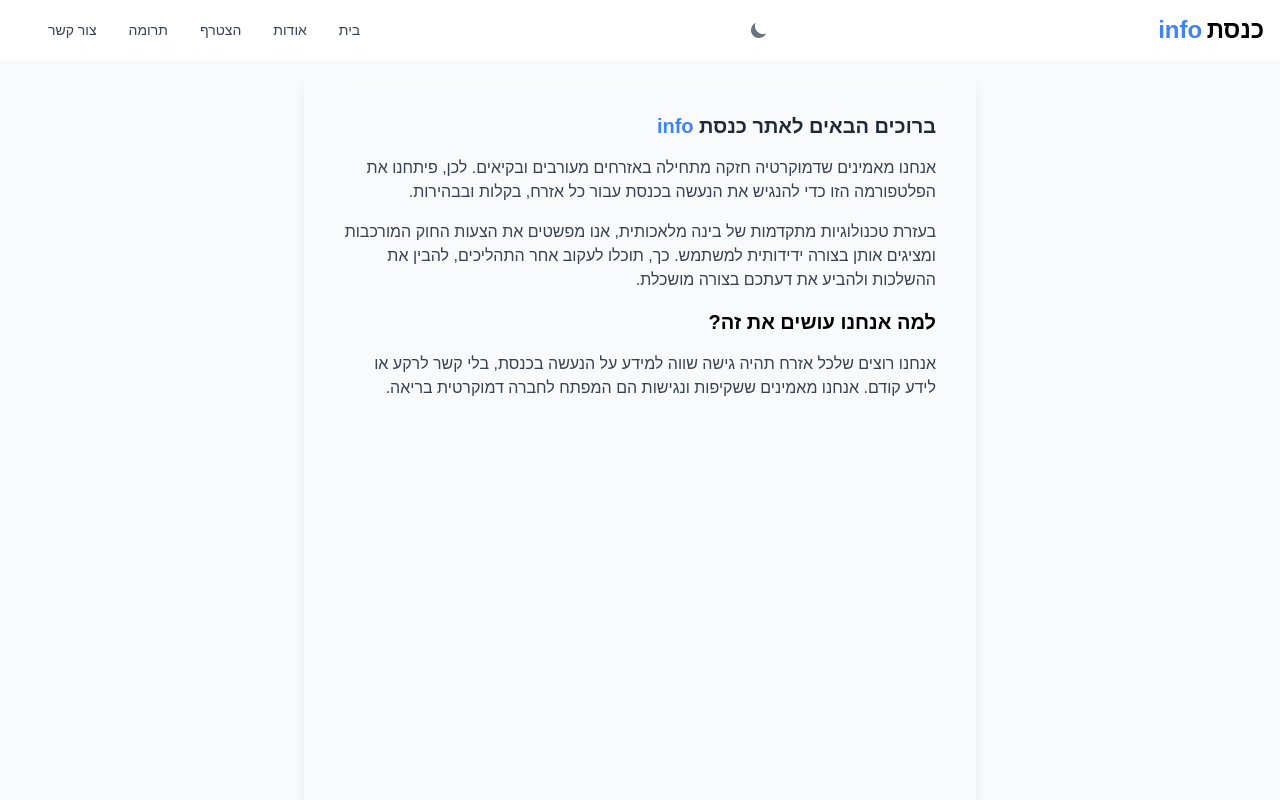
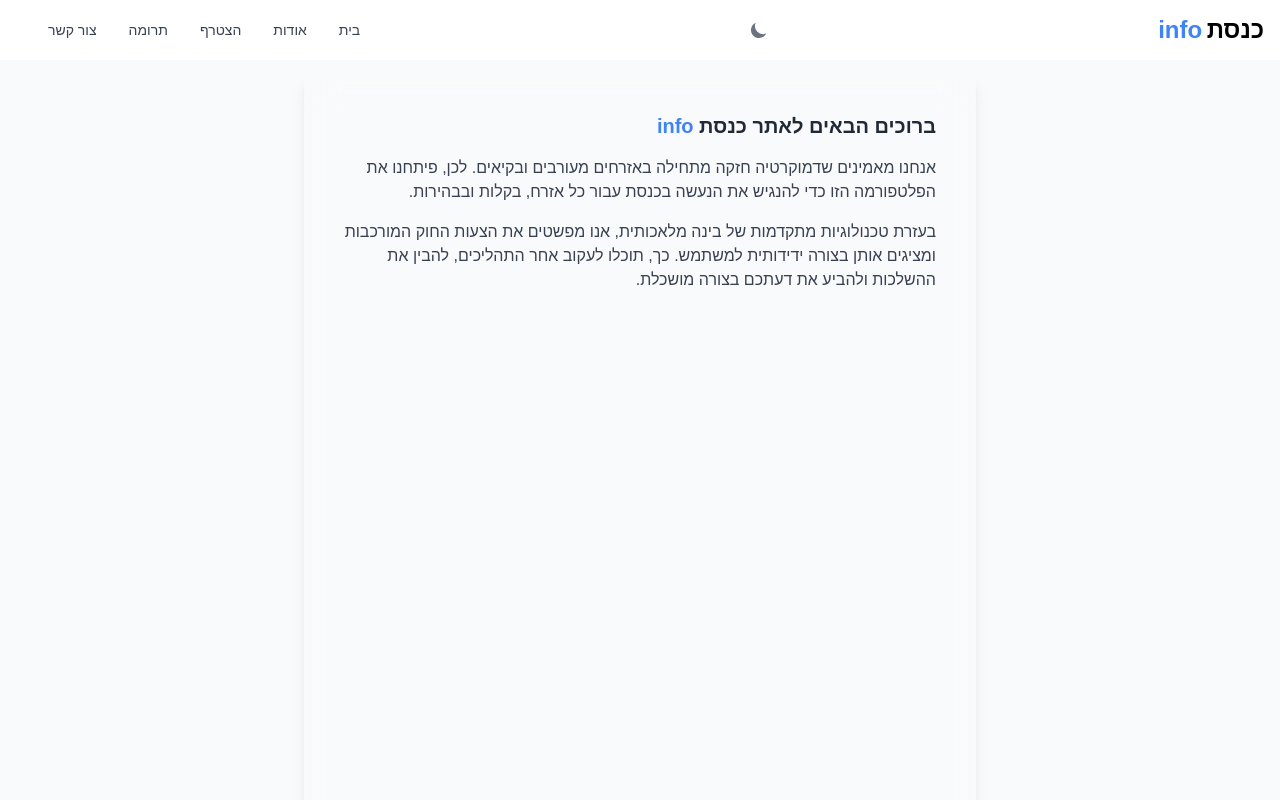
Before and after one commit to I-Clavijo/knesset-info, a Next.js app: page /about in a window 1280 px wide. Shown: the top 800 px of the page. Built offline with nearby package versions, Linux system fonts and the light colour scheme.

Commit message:
small fixes

```diff
--- a/app/about/page.tsx
+++ b/app/about/page.tsx
@@ -24,7 +24,7 @@ export default function About() {
               אחר התהליכים, להבין את ההשלכות ולהביע את דעתכם בצורה מושכלת.
             </p>
           </div>
-          <section className="mb-10">
+          {/*<section className="mb-10">
             <h2 className="text-xl font-semibold text-black dark:text-gray-300 mb-4">
               למה אנחנו עושים את זה?
             </h2>
@@ -33,7 +33,7 @@ export default function About() {
               לרקע או לידע קודם. אנחנו מאמינים ששקיפות ונגישות הם המפתח לחברה
               דמוקרטית בריאה.
             </p>
-          </section>
+          </section>*/}
         </section>
       </main>
     </div>
```
Also changed, not shown: vercel.json.
